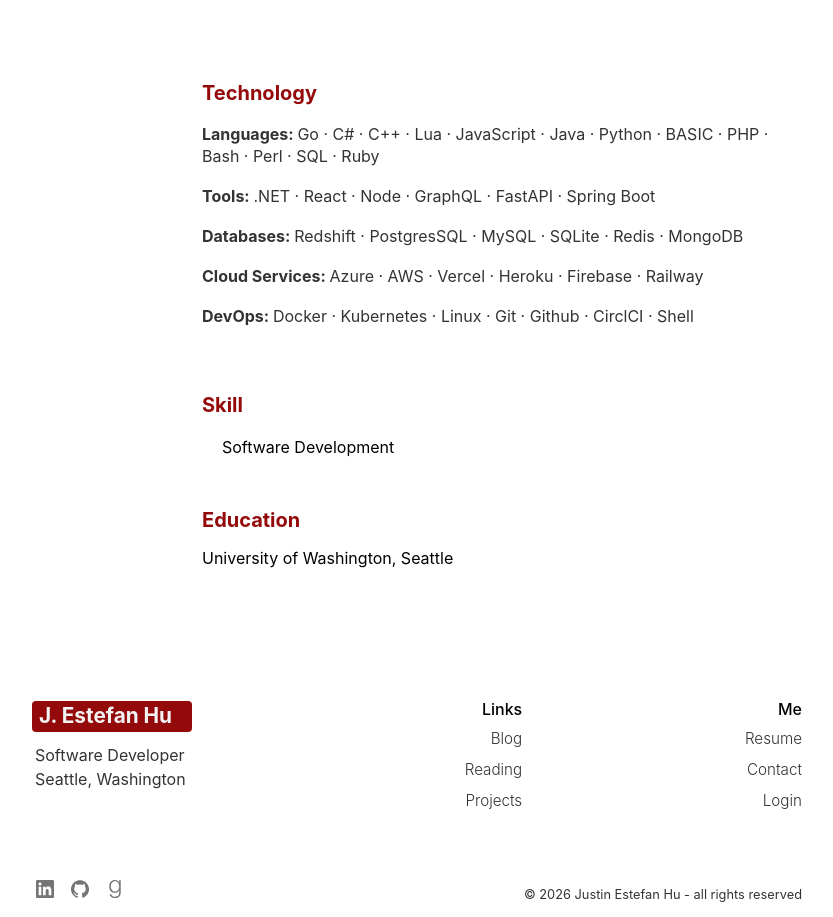
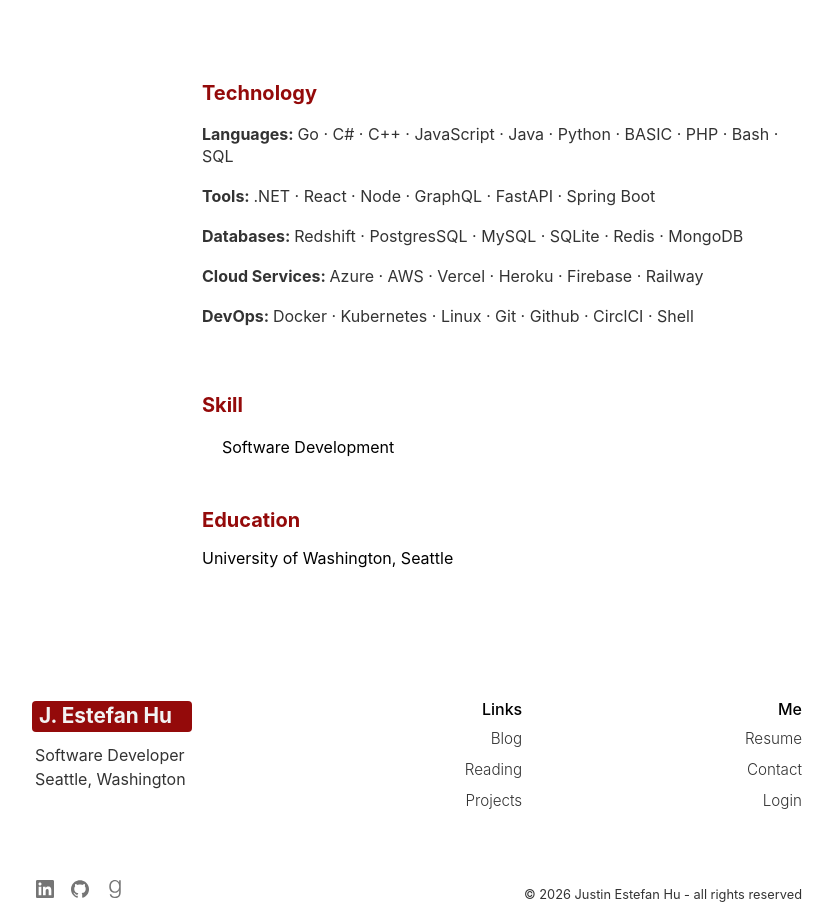
Before and after one commit to EstefanHu/EstefanHu, a Next.js app: page / in a window 1280 px wide. Shown: the part 3180-4097 px from the top of the page, without its empty margins (223-1056 px from the left). Built offline with nearby package versions, Linux system fonts and the light colour scheme.

Commit message:
updated languages

```diff
--- a/app/page.tsx
+++ b/app/page.tsx
@@ -247,9 +247,8 @@ export default function Home() {
             <h3>technology</h3>
             <p>
               <span>languages: </span>
-              Go &#183; C# &#183; C++ &#183; Lua &#183; JavaScript &#183; Java
-              &#183; Python &#183; BASIC &#183; PHP &#183; Bash &#183; Perl
-              &#183; SQL &#183; Ruby
+              Go &#183; C# &#183; C++ &#183; JavaScript &#183; Java &#183;
+              Python &#183; BASIC &#183; PHP &#183; Bash &#183; SQL
             </p>
             <p>
               <span>tools: </span>
```
